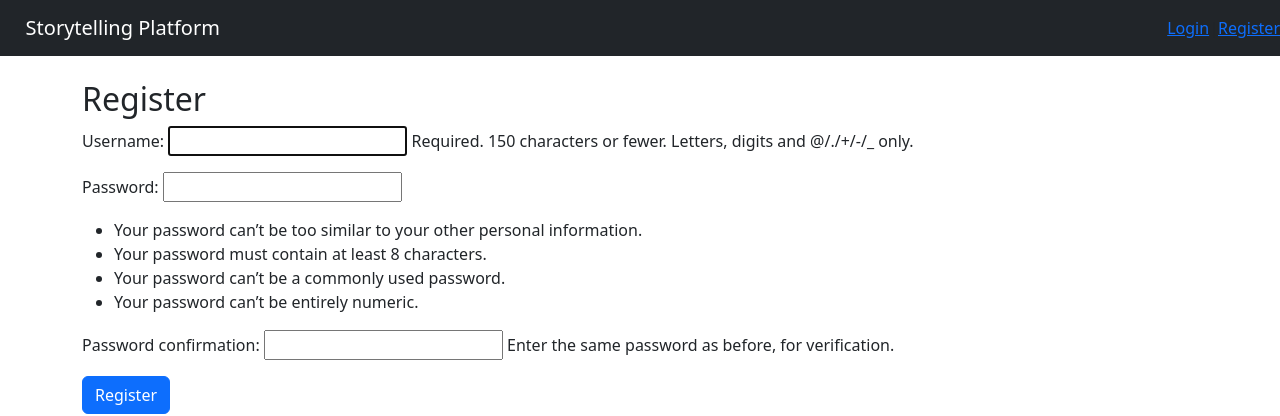
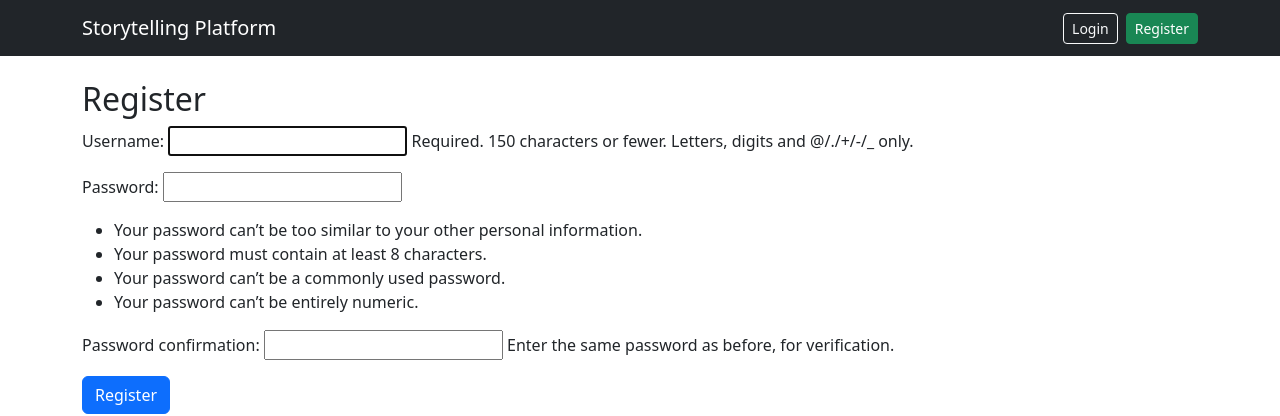
Before and after one commit to ie3ul2df/storytelling-platform, a Django app: page /accounts/register/ in a window 1280 px wide. Shown: the top 416 px of the page. Run offline with Django 4.2, Linux system fonts and the light colour scheme.

Commit message:
added bootstrap to template

```diff
--- a/templates/base.html
+++ b/templates/base.html
@@ -6,27 +6,38 @@
 <head>
     <meta charset="UTF-8">
     <title>Storytelling Platform</title>
-    <link rel="stylesheet" href="https://cdn.jsdelivr.net/npm/bootstrap@5.3.0/dist/css/bootstrap.min.css">
+    <meta name="viewport" content="width=device-width, initial-scale=1">
+    <link href="https://cdn.jsdelivr.net/npm/bootstrap@5.3.0/dist/css/bootstrap.min.css" rel="stylesheet">
 </head>
 
 <body>
+
+    <!-- Navbar -->
     <nav class="navbar navbar-expand-lg navbar-dark bg-dark mb-4">
         <div class="container">
             <a class="navbar-brand" href="/">Storytelling Platform</a>
+            <div class="d-flex ms-auto">
+                {% if user.is_authenticated %}
+                <span class="navbar-text text-white me-3">Hi, {{ user.username }}!</span>
+                <a href="{% url 'profile' %}" class="btn btn-outline-light btn-sm me-2">Profile</a>
+                <a href="{% url 'logout' %}" class="btn btn-outline-warning btn-sm">Logout</a>
+                {% else %}
+                <a href="{% url 'login' %}" class="btn btn-outline-light btn-sm me-2">Login</a>
+                <a href="{% url 'register' %}" class="btn btn-success btn-sm">Register</a>
+                {% endif %}
+            </div>
         </div>
-        {% if user.is_authenticated %}
-        <span>Hi, {{ user.username }}!</span>
-        <a href="{% url 'logout' %}">Logout</a>
-        {% else %}
-        <a href="{% url 'login' %}">Login</a> |
-        <a href="{% url 'register' %}">Register</a>
-        {% endif %}
     </nav>
 
+    <!-- Page Content -->
     <div class="container">
         {% block content %}
         {% endblock %}
     </div>
+
+    <!-- Optional Bootstrap JS (only if you need dropdowns/modals/etc.) -->
+    <script src="https://cdn.jsdelivr.net/npm/bootstrap@5.3.0/dist/js/bootstrap.bundle.min.js"></script>
+
 </body>
 
 </html>
```
Also changed, not shown: db.sqlite3.
